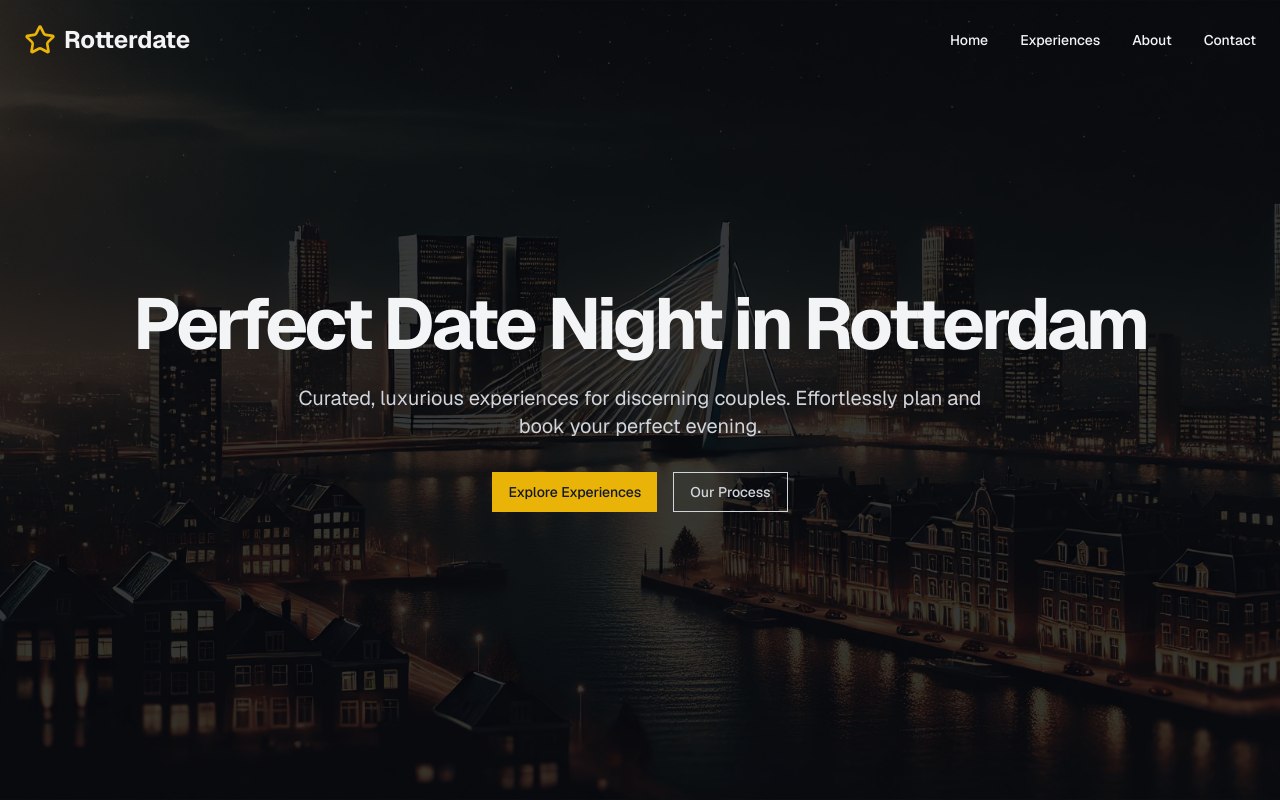
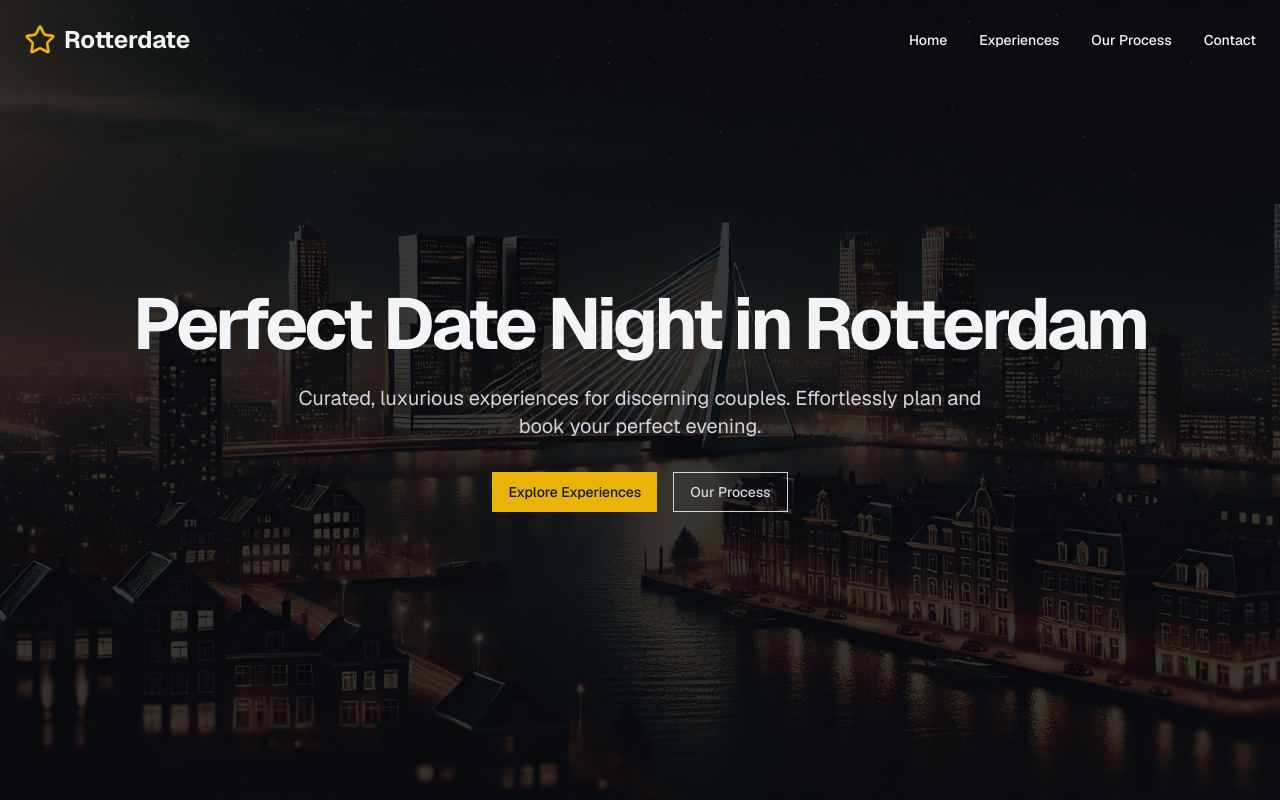
Before and after one commit to canalinfotech/rotterdate, a Next.js app: page / in a window 1280 px wide. Shown: the top 800 px of the page. Built offline with nearby package versions, Linux system fonts and the light colour scheme.

Commit message:
added intration

```diff
--- a/src/app/page.tsx
+++ b/src/app/page.tsx
@@ -7,6 +7,7 @@ import { Button } from "@/components/ui/button"
 import { Card, CardContent, CardDescription, CardFooter, CardHeader, CardTitle } from "@/components/ui/card"
 import { Clock, MapPin, Star, Menu, Coffee, LandmarkIcon, Utensils, Footprints, Wine, Activity, Flower, Building, ShoppingBag, Music, Calendar, PhoneCall, Bell } from "lucide-react"
 import { LucideIcon } from 'lucide-react'
+import { useRouter } from 'next/navigation'
 
 interface Activity {
   icon: LucideIcon;
@@ -130,6 +131,7 @@ const itineraries: Itinerary[] = [
 export default function Component() {
   const [scrollPosition, setScrollPosition] = useState<number>(0)
   const [isMenuOpen, setIsMenuOpen] = useState(false)
+  const router = useRouter()
 
   useEffect(() => {
     const handleScroll = () => {
@@ -139,6 +141,10 @@ export default function Component() {
     window.addEventListener('scroll', handleScroll)
     return () => window.removeEventListener('scroll', handleScroll)
   }, [])
+
+  const scrollToProcess = () => {
+    document.getElementById('our-process')?.scrollIntoView({ behavior: 'smooth' })
+  }
 
   return (
     <div className="flex flex-col min-h-screen bg-gray-900 text-gray-100">
@@ -155,9 +161,9 @@ export default function Component() {
           <Link className="text-sm font-medium hover:text-yellow-500 transition-colors" href="#">
             Experiences
           </Link>
-          <Link className="text-sm font-medium hover:text-yellow-500 transition-colors" href="#">
-            About
-          </Link>
+          <button onClick={scrollToProcess} className="text-sm font-medium hover:text-yellow-500 transition-colors">
+            Our Process
+          </button>
           <Link className="text-sm font-medium hover:text-yellow-500 transition-colors" href="#">
             Contact
           </Link>
@@ -179,9 +185,15 @@ export default function Component() {
             <Link className="text-xl font-medium hover:text-yellow-500 transition-colors" href="#" onClick={() => setIsMenuOpen(false)}>
               Experiences
             </Link>
-            <Link className="text-xl font-medium hover:text-yellow-500 transition-colors" href="#" onClick={() => setIsMenuOpen(false)}>
-              About
-            </Link>
+            <button
+              onClick={() => {
+                scrollToProcess()
+                setIsMenuOpen(false)
+              }}
+              className="text-xl font-medium hover:text-yellow-500 transition-colors"
+            >
+              Our Process
+            </button>
             <Link className="text-xl font-medium hover:text-yellow-500 transition-colors" href="#" onClick={() => setIsMenuOpen(false)}>
               Contact
             </Link>
@@ -220,7 +232,11 @@ export default function Component() {
             </p>
             <div className="space-x-4">
               <Button className="bg-yellow-500 text-gray-900 hover:bg-yellow-400">Explore Experiences</Button>
-              <Button variant="outline" className="border-gray-300 text-gray-300 hover:bg-gray-800">
+              <Button
+                variant="outline"
+                className="border-gray-300 text-gray-300 hover:bg-gray-800"
+                onClick={scrollToProcess}
+              >
                 Our Process
               </Button>
             </div>
```
